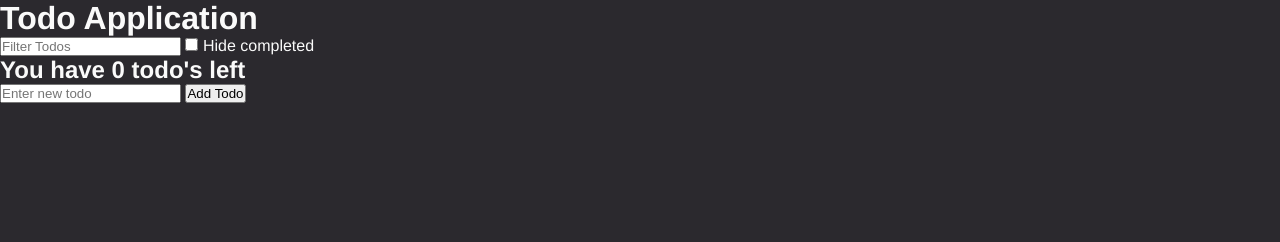
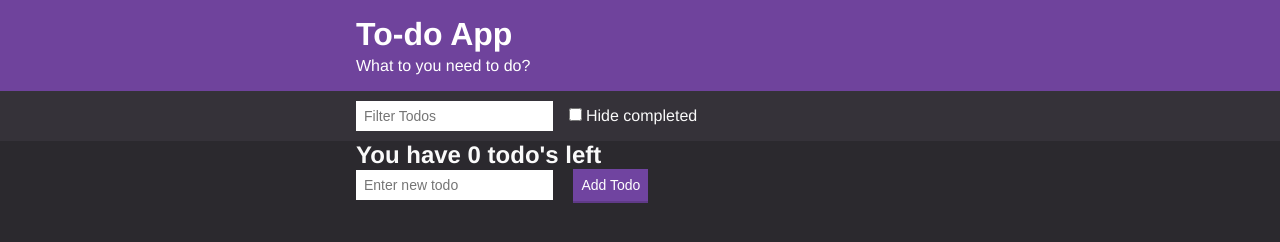
Before and after one commit to milliesdadrules/udemy-js-bootcamp, a plain HTML site: page todo-app/index.html in a window 1280 px wide. Drawn offline with nearby package versions, Linux system fonts and the light colour scheme.

Commit message:
added validation to todo-app.js

```diff
--- a/todo-app/index.html
+++ b/todo-app/index.html
@@ -5,17 +5,30 @@
     <link rel="shortcut icon" href="/images/favicon.png" type="image/x-icon">
     <title>Todo Application</title></head>
 <body>
-    <h1>Todo Application</h1>
-    <input type="text" id="search-todos" placeholder="Filter Todos">
-    <label>
+    <div class="header">
+        <div class="container">
+            <h1 class="header__title">To-do App</h1>
+            <h2 class="header__subtitle">What to you need to do?</h2>
+        </div>
+    </div>
+    <div class="actions">
+        <div class="actions__container">
+            <input class="input" type="text" id="search-todos" placeholder="Filter Todos">
+            <label class="checkbox">
                 <input type="checkbox" id="hide-complete"> Hide completed
             </label>
+        </div>
+    </div>
+
+    <div class="container">
         <div id="todo-summary"></div>
         <div id="list-todos"></div>
         <form id="todo-form">
-        <input type="text" placeholder="Enter new todo" name="newTodo">
-        <button>Add Todo</button>
+            <input class="input" type="text" placeholder="Enter new todo" name="newTodo">
+            <button class="button">Add Todo</button>
         </form>
+    </div>
+
     <script src="https://cdnjs.cloudflare.com/ajax/libs/uuid/8.1.0/uuidv4.min.js"></script>
     <script src="/scripts/todos-functions.js"></script>
     <script src="/scripts/todo-app.js"></script>
--- a/todo-app/scripts/todo-app.js
+++ b/todo-app/scripts/todo-app.js
@@ -17,15 +17,18 @@ document.querySelector("#search-todos").addEventListener("input", (e) => {
 })
 
 document.querySelector("#todo-form").addEventListener("submit", (e) => {
+    const text = e.target.elements.newTodo.value.trim()
     e.preventDefault()
+    if(text.trim().length > 0){
         todos.push({
             id: uuidv4(),
-        text: e.target.elements.newTodo.value,
+            text: text,
             completed: false
         })
         saveTodos(todos)
         renderTodos(todos, todoFilter)
         e.target.elements.newTodo.value= ""
+    }
 })
 
 document.querySelector("#hide-complete").addEventListener("change", (e) => {
```
Lines whose indentation alone changed are shown as unchanged.
